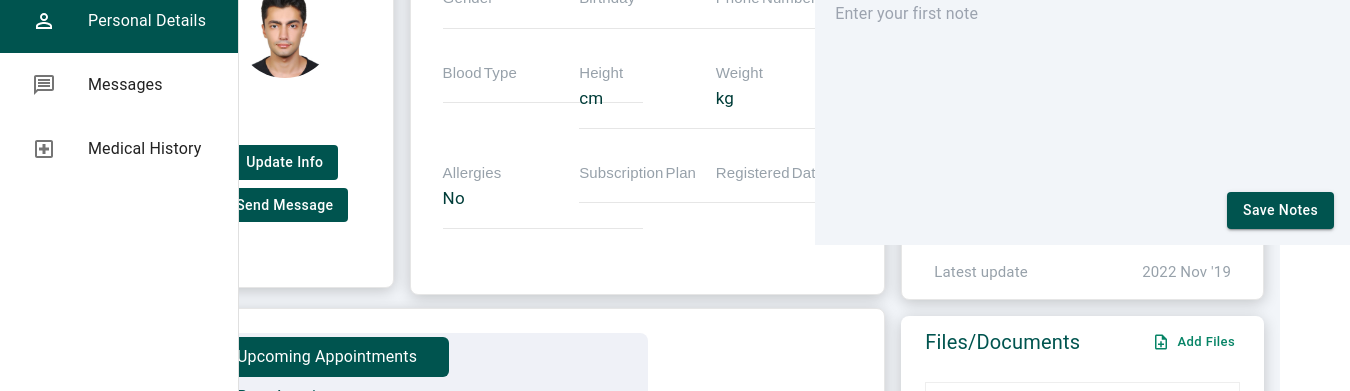
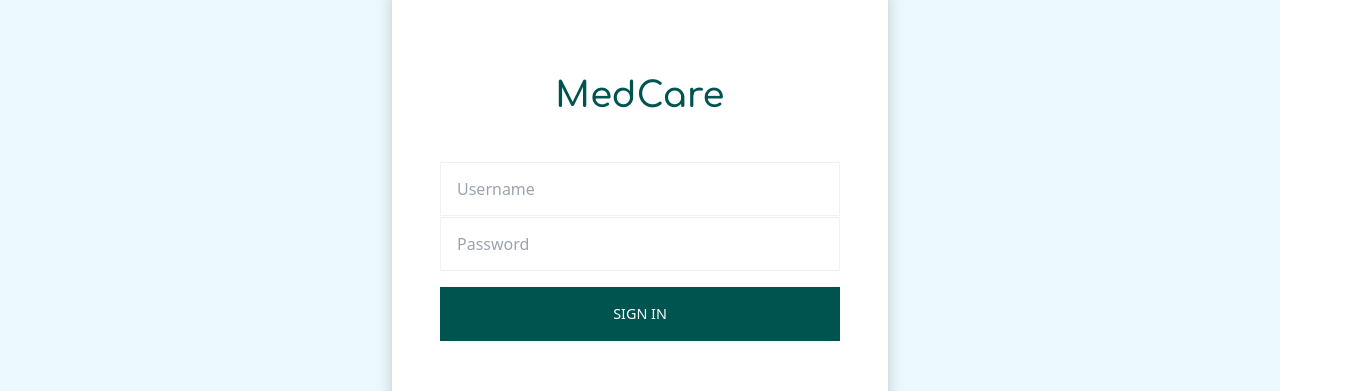
Before and after one commit to mohamad-alkaadi/newMedCare, a React (Vite) app in the folder frontend/medcare/: page /signin in a window 1280 px wide. Shown: the part 152-543 px from the top of the page, 1350 px wide, since content can reach past the window. Built offline with nearby package versions, Linux system fonts and the light colour scheme; no server answers.

Commit message:
finished signin v2  with useContext

```diff
--- a/frontend/medcare/package.json
+++ b/frontend/medcare/package.json
@@ -18,7 +18,8 @@
     "axios": "^1.6.4",
     "date-fns": "^3.1.0",
     "react": "^18.2.0",
-    "react-dom": "^18.2.0"
+    "react-dom": "^18.2.0",
+    "react-router-dom": "^6.21.3"
   },
   "devDependencies": {
     "@types/react": "^18.2.43",
--- a/frontend/medcare/src/App.jsx
+++ b/frontend/medcare/src/App.jsx
@@ -1,16 +1,33 @@
-import { useState } from "react"
+import { useState, createContext } from "react"
 import "./App.css"
 import AfterLogin from "./pages/afterlogin/AfterLogin"
 import SignIn from "./pages/signin/SignIn"
 import { useAppWindowSize } from "./customHooks/useAppWindowSize"
+import {
+  createBrowserRouter,
+  createRoutesFromElements,
+  Route,
+  RouterProvider,
+} from "react-router-dom"
 
+export const UserContext = createContext()
+
+const Router = createBrowserRouter(
+  createRoutesFromElements(
+    <Route>
+      <Route path="/signin/" element={<SignIn />} />
+      <Route path="/patient/" element={<AfterLogin />} />
+    </Route>
+  )
+)
 function App() {
   const [userId, setUserId] = useState(null)
-  const size = useAppWindowSize()
+
   return (
     <>
-      {/* <SignIn userId={userId} setUserId={setUserId} /> */}
-      <AfterLogin userId={userId} />
+      <UserContext.Provider value={{ userId, setUserId }}>
+        <RouterProvider router={Router} />
+      </UserContext.Provider>
     </>
   )
 }
--- a/frontend/medcare/src/main.jsx
+++ b/frontend/medcare/src/main.jsx
@@ -4,7 +4,7 @@ import App from "./App.jsx"
 import "./index.css"
 
 ReactDOM.createRoot(document.getElementById("root")).render(
-  <React.StrictMode>
-    <App />
-  </React.StrictMode>
+  // <React.StrictMode>
+  <App />
+  // </React.StrictMode>
 )
--- a/frontend/medcare/src/pages/afterlogin/AfterLogin.jsx
+++ b/frontend/medcare/src/pages/afterlogin/AfterLogin.jsx
@@ -8,7 +8,7 @@ import History from "./History/History"
 
 const AfterLogin = ({ userId }) => {
   const [activePage, setActivePage] = useState("")
-
+  console.log(userId)
   return (
     <div>
       <Grid container columns={16}>
--- a/frontend/medcare/src/pages/afterlogin/personal/Personal.jsx
+++ b/frontend/medcare/src/pages/afterlogin/personal/Personal.jsx
@@ -1,5 +1,5 @@
 import { Avatar, Box, Button, Grid, Typography } from "@mui/material"
-import React, { useEffect, useState } from "react"
+import React, { useContext, useEffect, useState } from "react"
 import PrimaryAppBar from "../components/PrimaryAppBar"
 import hello from "../../../assets/temp.jpg"
 import CardTwo from "./components/CardTwo"
@@ -8,16 +8,21 @@ import CardFour from "./components/CardFour"
 import CardOne from "./components/CardOne"
 import CardFive from "./components/CardFive"
 import axios from "axios"
+import { UserContext } from "../../../App"
 
 const Personal = ({ activePage, setActivePage }) => {
   const [activeBar, setActiveBar] = useState("Personal Details")
   const [info, setInfo] = useState("")
   const [isLoading, setIsLoading] = useState(false)
+  const user = useContext(UserContext)
+
   setActivePage("personal")
   const fetchData = async () => {
     setIsLoading(true)
     try {
-      const response = await axios.get("http://127.0.0.1:8000/api/patient/1/")
+      const response = await axios.get(
+        `http://127.0.0.1:8000/api/patient/${user.userId}/`
+      )
       setInfo(response.data)
       setIsLoading(false)
     } catch (error) {
--- a/frontend/medcare/src/pages/signin/Signin.jsx
+++ b/frontend/medcare/src/pages/signin/Signin.jsx
@@ -1,20 +1,62 @@
-import React, { useState } from "react"
+import React, { useContext, useState } from "react"
 import { useAppWindowSize } from "../../customHooks/useAppWindowSize"
 import { Box, Grid, TextField, Typography } from "@mui/material"
 import axios from "axios"
-const SignIn = ({ userId, setUserId }) => {
+import { UserContext } from "../../App"
+import { useNavigate } from "react-router-dom"
+
+const SignIn = () => {
   const [usernameInput, setUsernameInput] = useState("")
   const [passwordInput, setPasswordInput] = useState("")
+  const user = useContext(UserContext)
   const size = useAppWindowSize()
-  const handleSubmit = (event) => {
+  const navigate = useNavigate()
+
+  // const handleSubmit = (event) => {
+  //   event.preventDefault()
+  //   axios
+  //     .post("http://127.0.0.1:8000/login/", {
+  //       username: usernameInput,
+  //       password: passwordInput,
+  //     })
+  //     .then((response) => user.setUserId(response.data.patient[0].id))
+  //     .catch((error) => console.error(error))
+  //   if (response.data.detail === "found") {
+  //     const navigate = useNavigate()
+  //     navigate("/patient/")
+  //   }
+  // }
+
+  // const handleSubmit = (event) => {
+  //   event.preventDefault()
+  //   axios
+  //     .post("http://127.0.0.1:8000/login/", {
+  //       username: usernameInput,
+  //       password: passwordInput,
+  //     })
+  //     .then((response) => {
+  //       user.setUserId(response.data.patient[0].id)
+  //       if (response.data.detail === "found") {
+  //         const navigate = useNavigate()
+  //         navigate("/patient/")
+  //       }
+  //     })
+  //     .catch((error) => console.error(error))
+  // }
+  const handleSubmit = async (event) => {
     event.preventDefault()
-    axios
-      .post("http://127.0.0.1:8000/login/", {
+    try {
+      const response = await axios.post("http://127.0.0.1:8000/login/", {
         username: usernameInput,
         password: passwordInput,
       })
-      .then((response) => setUserId(response.data.patient[0].id))
-      .catch((error) => console.error(error))
+      user.setUserId(response.data.patient[0].id)
+      if (response.data.detail === "found") {
+        navigate("/patient/")
+      }
+    } catch (error) {
+      console.error(error)
+    }
   }
   return (
     <Box
```
Also changed, not shown: 2 other files (tests, documents, lock files or other folders).
